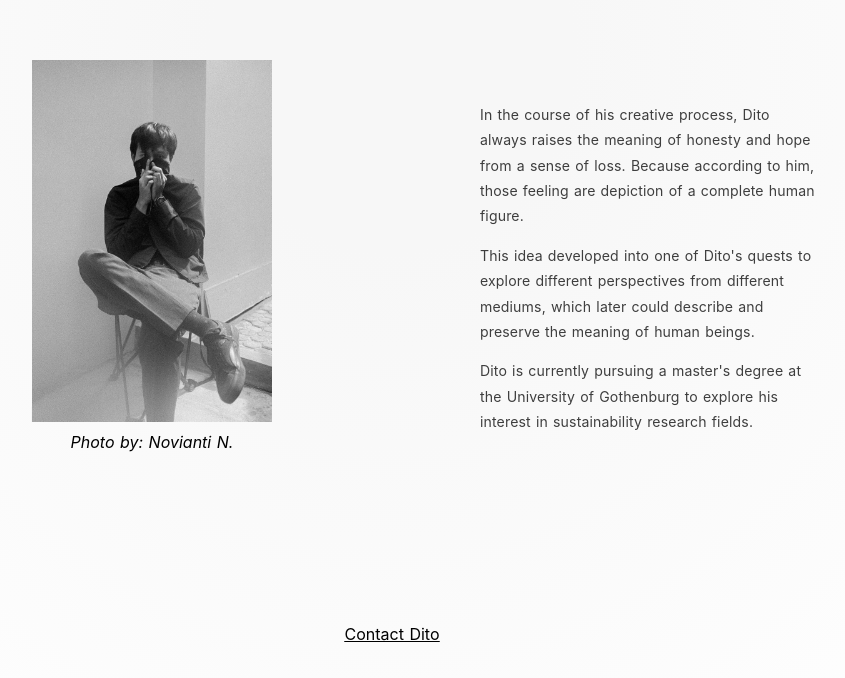
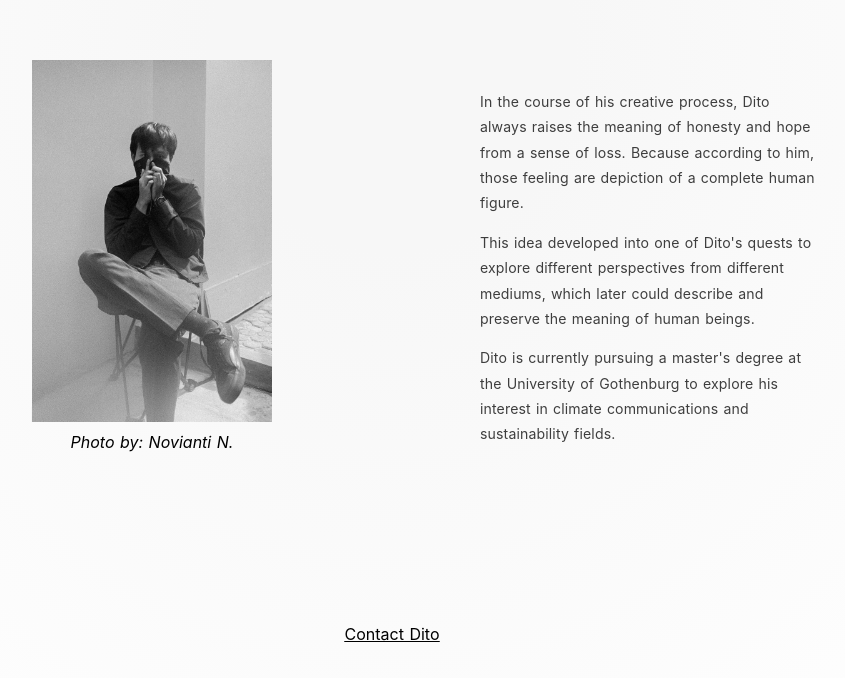
Before and after one commit to andikawilliam/ditobuwono-nuxt, a Nuxt app: page / in a window 1280 px wide. Shown: the part 625-1303 px from the top of the page, without its empty margins (248-1093 px from the left). Built offline with nearby package versions, Linux system fonts and the light colour scheme.

Commit message:
Update About.vue

```diff
--- a/pages/Home/About.vue
+++ b/pages/Home/About.vue
@@ -63,7 +63,7 @@ export default Vue.extend({
         `,
         `
           Dito is currently pursuing a master's degree at the University of Gothenburg
-          to explore his interest in sustainability research fields.
+          to explore his interest in climate communications and sustainability fields.
         `,
       ],
     };
```
